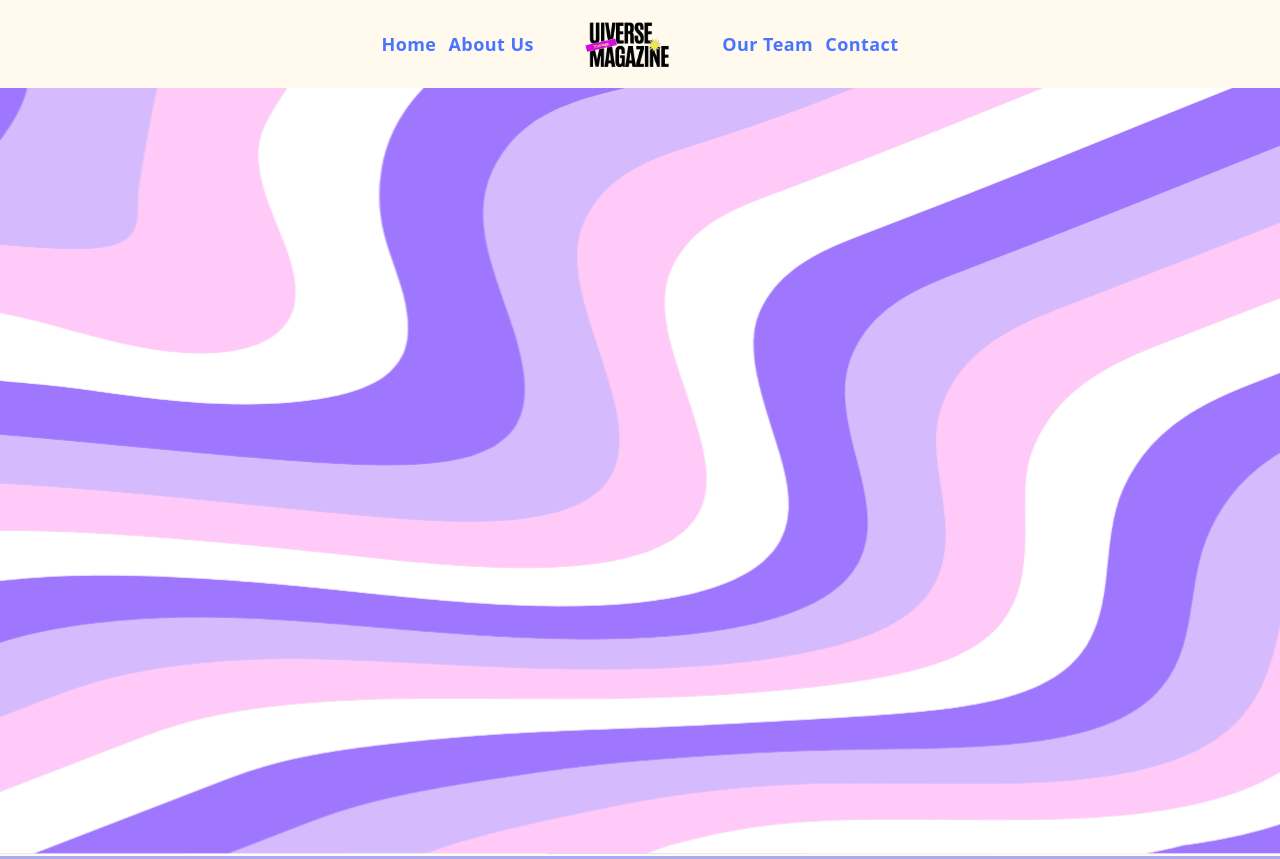
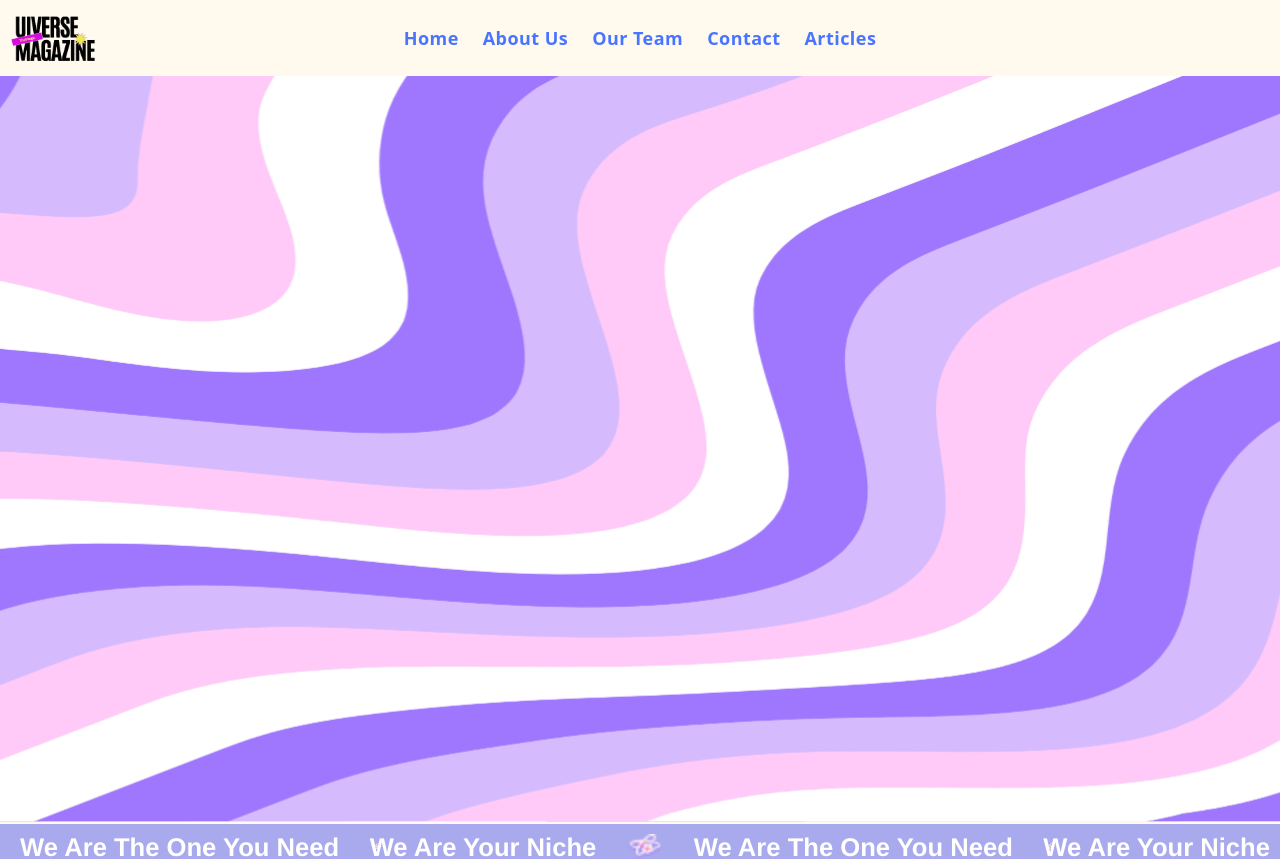
Before and after one commit to DuckOfTheBooBoo/uiverse, a Nuxt app: page / in a window 1280 px wide. Shown: the top 859 px of the page. Built offline with nearby package versions, Linux system fonts and the light colour scheme.

Commit message:
Change page name and use re-style navbar

```diff
--- a/app/app.vue
+++ b/app/app.vue
@@ -1,49 +1,78 @@
 <template>
   <div class="overflow-x-hidden">
-    <header class="bg-[#fffaed] fixed top-0 left-0 right-0 z-50">
-      <nav class="container mx-auto max-w-5xl flex items-center md:justify-center md:gap-12 justify-between px-4 py-3 md:py-4">
-        <div class="flex items-center gap-3">
-          <!-- Mobile hamburger -->
+    <header class="bg-[#fffaed] fixed top-0 left-0 right-0 z-50 py-2 px-2">
+      <div class="relative">
+        <!-- Mobile: Hamburger (left) + Centered Logo -->
+        <div class="md:hidden h-16 flex items-center justify-center px-4">
+          <!-- Hamburger button (absolute left) -->
           <button
             @click="mobileMenuOpen = !mobileMenuOpen"
             aria-label="Toggle navigation"
             :aria-expanded="mobileMenuOpen"
-            class="md:hidden p-2 rounded-md absolute left-4 top-3 z-50"
+            class="absolute left-4 p-2 rounded-md"
           >
-            <svg v-if="!mobileMenuOpen" xmlns="http://www.w3.org/2000/svg" class="h-6 w-6 text-[#4974ff]" fill="none" viewBox="0 0 24 24" stroke="currentColor">
-              <path stroke-linecap="round" stroke-linejoin="round" stroke-width="2" d="M4 6h16M4 12h16M4 18h16" />
+            <svg
+              v-if="!mobileMenuOpen"
+              xmlns="http://www.w3.org/2000/svg"
+              class="h-6 w-6 text-[#4974ff]"
+              fill="none"
+              viewBox="0 0 24 24"
+              stroke="currentColor"
+            >
+              <path
+                stroke-linecap="round"
+                stroke-linejoin="round"
+                stroke-width="2"
+                d="M4 6h16M4 12h16M4 18h16"
+              />
             </svg>
-            <svg v-else xmlns="http://www.w3.org/2000/svg" class="h-6 w-6 text-[#4974ff]" fill="none" viewBox="0 0 24 24" stroke="currentColor">
-              <path stroke-linecap="round" stroke-linejoin="round" stroke-width="2" d="M6 18L18 6M6 6l12 12" />
+            <svg
+              v-else
+              xmlns="http://www.w3.org/2000/svg"
+              class="h-6 w-6 text-[#4974ff]"
+              fill="none"
+              viewBox="0 0 24 24"
+              stroke="currentColor"
+            >
+              <path
+                stroke-linecap="round"
+                stroke-linejoin="round"
+                stroke-width="2"
+                d="M6 18L18 6M6 6l12 12"
+              />
             </svg>
           </button>
 
-          <!-- Desktop left links -->
-          <div class="hidden md:flex items-center gap-x-3">
-            <NuxtLink
-              v-for="item in leftNavItems"
-              :key="item.label"
-              :to="item.href"
-              class="font-semibold text-[#4974ff] text-base md:text-lg tracking-wide whitespace-nowrap"
-            >
-              {{ item.label }}
-            </NuxtLink>
-          </div>
-        </div>
-
-        <!-- Center logo (smaller on mobile) -->
-        <NuxtLink to="/" class="mx-auto md:mx-0">
+          <!-- Centered Logo -->
+          <NuxtLink to="/" class="flex items-center">
             <img
-            class="h-8 md:h-12 lg:h-14 w-auto max-w-full"
+              class="h-8 w-auto max-w-full"
               alt="Element"
               src="/9-20250714-054208-0000-1.png"
             />
           </NuxtLink>
+        </div>
 
-        <!-- Desktop right links -->
-        <div class="hidden md:flex items-center gap-x-3">
+        <!-- Desktop: Logo on left, nav centered -->
+        <div class="hidden md:flex md:items-center md:relative">
+          <!-- Desktop Logo (left) -->
+          <div class="absolute left-0 top-1/2 transform -translate-y-1/2">
+            <NuxtLink to="/" class="flex items-center">
+              <img
+                class="h-12 lg:h-14 w-auto max-w-full"
+                alt="Element"
+                src="/9-20250714-054208-0000-1.png"
+              />
+            </NuxtLink>
+          </div>
+
+          <!-- Centered nav container -->
+          <nav
+            class="container mx-auto max-w-5xl flex justify-center items-center px-6 py-3 md:py-4"
+          >
+            <div class="flex items-center gap-x-6">
               <NuxtLink
-            v-for="item in rightNavItems"
+                v-for="item in navigationItems"
                 :key="item.label"
                 :to="item.href"
                 class="font-semibold text-[#4974ff] text-base md:text-lg tracking-wide whitespace-nowrap"
@@ -52,9 +81,14 @@
               </NuxtLink>
             </div>
           </nav>
+        </div>
+      </div>
 
       <!-- Mobile collapsible menu -->
-      <div v-if="mobileMenuOpen" class="md:hidden absolute left-0 right-0 top-full bg-white border-t shadow-sm z-40">
+      <div
+        v-if="mobileMenuOpen"
+        class="md:hidden absolute left-0 right-0 top-full bg-[#fffaed] border-t shadow-sm z-40"
+      >
         <nav class="px-4 pb-4 pt-2 flex flex-col gap-2">
           <NuxtLink
             v-for="item in navigationItems"
@@ -69,43 +103,60 @@
       </div>
     </header>
 
-    <!-- Spacer to offset fixed header so content isn't hidden underneath -->
-    <div class="h-[32px]" aria-hidden="true"></div>
-
     <Transition name="page" mode="out-in">
       <NuxtPage />
     </Transition>
 
     <footer class="bg-[#fffaed] relative pt-60 pb-0">
       <!-- Rectangle background -->
-      <img src="/rectangle-76.svg" alt="Rectangle" class="absolute w-full left-0 right-0 bottom-0 h-36 z-0 m-0 p-0 select-none pointer-events-none" style="object-fit: cover" />
+      <img
+        src="/rectangle-76.svg"
+        alt="Rectangle"
+        class="absolute w-full left-0 right-0 bottom-0 h-36 z-0 m-0 p-0 select-none pointer-events-none"
+        style="object-fit: cover"
+      />
       <!-- Flowers -->
-      <img class="absolute w-96 h-72 left-0 bottom-0 z-10 select-none pointer-events-none" alt="Flower Left" src="/flower.svg" />
-      <img class="absolute w-96 h-72 right-0 bottom-0 z-10 scale-x-[-1] select-none pointer-events-none" alt="Flower Right" src="/flower.svg" />
-      <div class="relative z-20 flex flex-col items-center justify-end min-h-[8rem]">
-      </div>
+      <img
+        class="absolute w-96 h-72 left-0 bottom-0 z-10 select-none pointer-events-none"
+        alt="Flower Left"
+        src="/flower.svg"
+      />
+      <img
+        class="absolute w-96 h-72 right-0 bottom-0 z-10 scale-x-[-1] select-none pointer-events-none"
+        alt="Flower Right"
+        src="/flower.svg"
+      />
+      <div
+        class="relative z-20 flex flex-col items-center justify-end min-h-[8rem]"
+      ></div>
     </footer>
   </div>
 </template>
 
 <script setup lang="ts">
 import { computed, ref, watch } from "vue";
-import { useRoute } from 'vue-router';
+import { useRoute } from "vue-router";
 
 const navigationItems = [
   { label: "Home", href: "/" },
   { label: "About Us", href: "/about" },
   { label: "Our Team", href: "/team" },
   { label: "Contact", href: "/contact" },
+  { label: "Articles", href: "/articles" },
 ];
 
 const leftNavItems = computed(() => navigationItems.slice(0, 2));
-const rightNavItems = computed(() => navigationItems.slice(2, 4));
+const rightNavItems = computed(() => navigationItems.slice(2, 5));
 
 // mobile menu state
 const mobileMenuOpen = ref(false);
 
 // close mobile menu on route change
 const route = useRoute();
-watch(() => route.fullPath, () => { mobileMenuOpen.value = false; });
+watch(
+  () => route.fullPath,
+  () => {
+    mobileMenuOpen.value = false;
+  }
+);
 </script>
--- a/nuxt.config.ts
+++ b/nuxt.config.ts
@@ -5,7 +5,7 @@ export default defineNuxtConfig({
   css: ['~/assets/css/main.css'],
   app: {
     head: {
-      title: 'Anima Project - Nuxt.js 4',
+      title: 'UIVerse Magazine',
       meta: [
         { charset: 'utf-8' },
         { name: 'viewport', content: 'width=device-width, initial-scale=1' }
```
Lines whose indentation alone changed are shown as unchanged.
